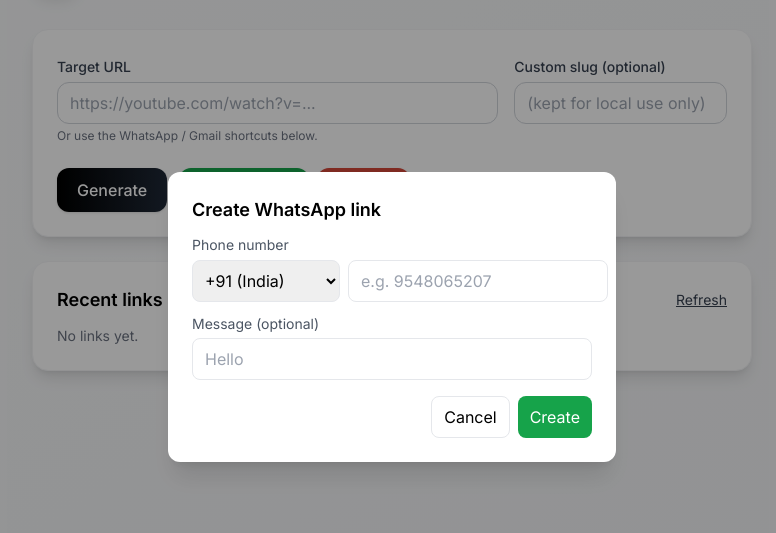
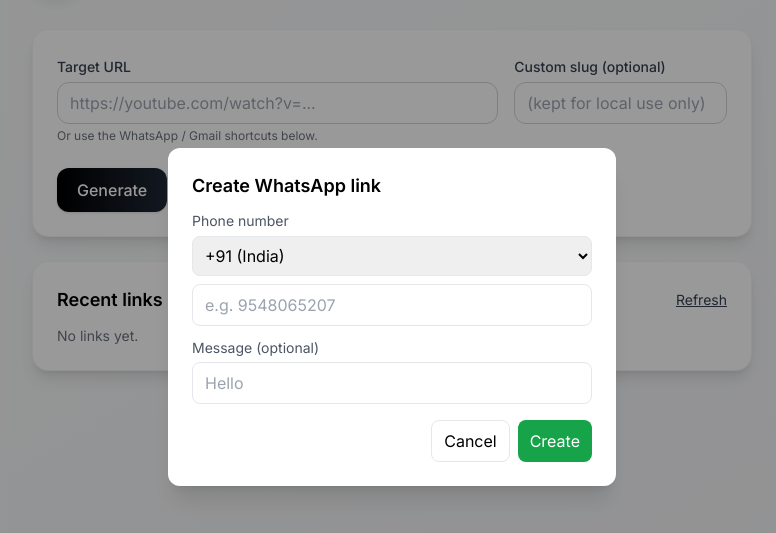
Before and after one commit to tauhidsaif/truelink_static, a plain HTML site: page index.html in a window 1280 px wide. Both pictures are taken after a click on the button "WhatsApp". Shown: the part 83-616 px from the top of the page, without its empty margins (248-1024 px from the left). Drawn offline with nearby package versions, Linux system fonts and the light colour scheme.

Commit message:
fixed index html

```diff
--- a/index.html
+++ b/index.html
@@ -20,6 +20,15 @@
       @media (max-width: 420px) {
         .modal-backdrop { padding: 0.75rem; gap: 0.5rem; }
         .rounded-2xl { border-radius: 12px; }
+      }
+      /* ✅ WhatsApp modal responsive fix */
+      #modalWA .flex.gap-2 {
+        flex-wrap: wrap;
+      }
+      #modalWA select,
+      #modalWA input {
+        flex: 1 1 100%;
+        min-width: 0;
       }
     </style>
   </head>
```
